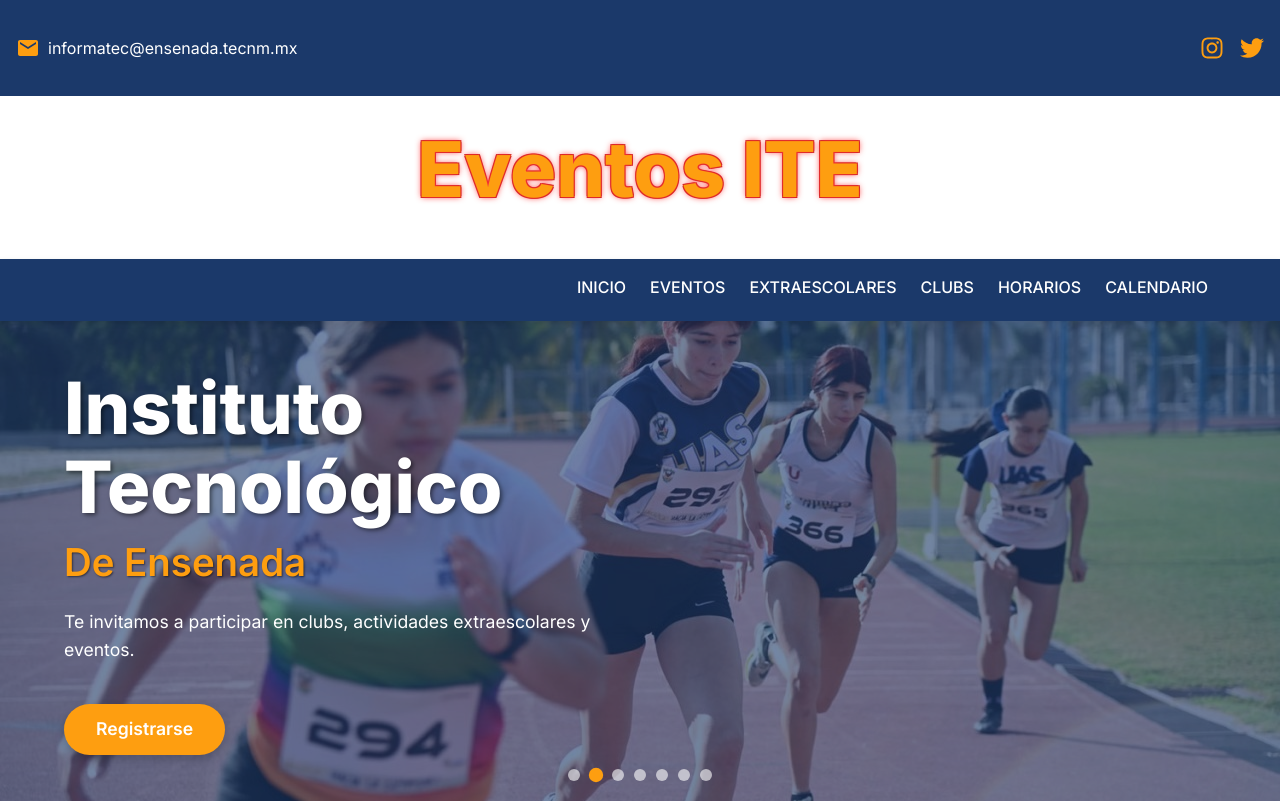
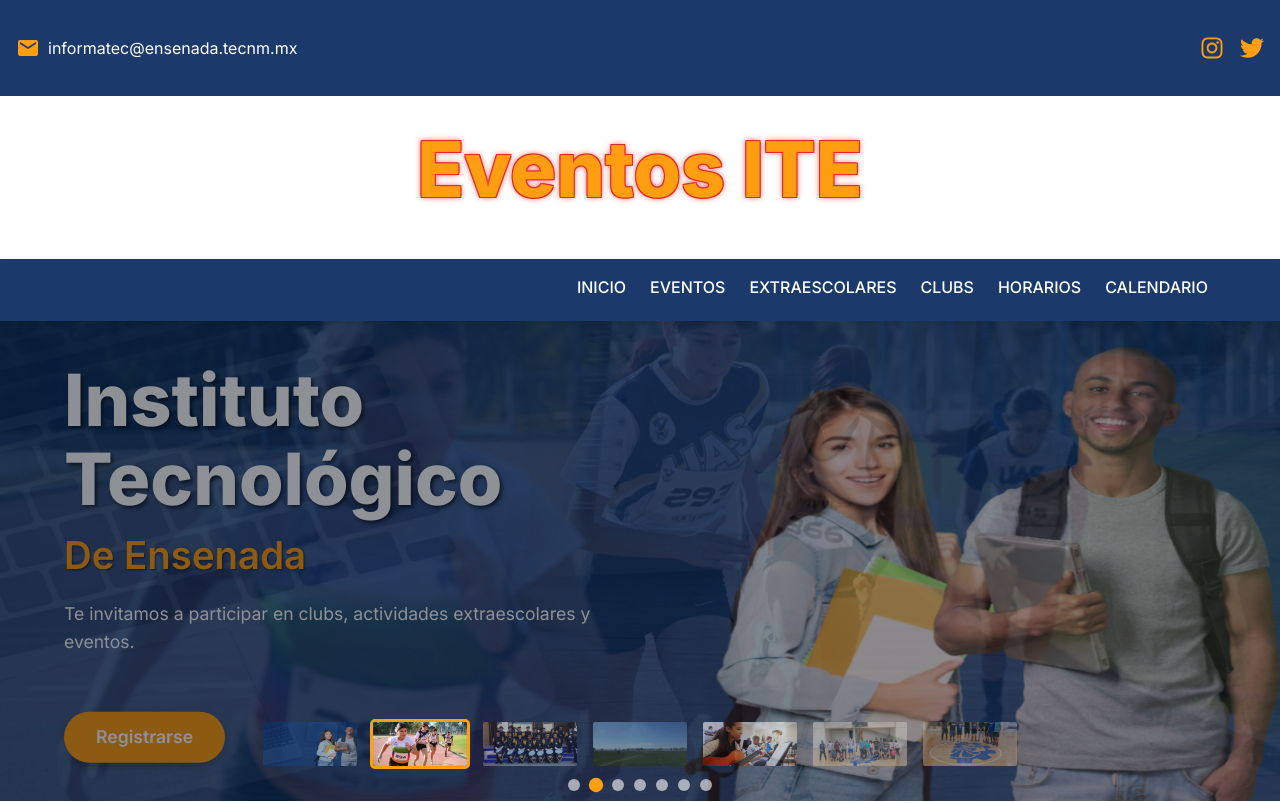
Before and after one commit to frid-a2240/informatecs, a Next.js app: page / in a window 1280 px wide. Shown: the top 803 px of the page. Built offline with nearby package versions, Linux system fonts and the light colour scheme.

Commit message:
mejora navbar page principal

```diff
--- a/package.json
+++ b/package.json
@@ -25,6 +25,7 @@
     "react-big-calendar": "^1.16.3",
     "react-dom": "^18.3.1",
     "react-icons": "^5.5.0",
+    "react-responsive-3d-carousel": "^2.1.5",
     "react-responsive-carousel": "^3.2.23",
     "react-slick": "^0.30.2",
     "slick-carousel": "^1.8.1",
--- a/src/app/components/navbaradm.jsx
+++ b/src/app/components/navbaradm.jsx
@@ -12,7 +12,7 @@
 } from "lucide-react";
 
 const navItems = [
-  { id: "dashboard", label: "Dashboard", icon: <Home size={18} /> },
+  { id: "dashboard", label: "Inicio", icon: <Home size={18} /> },
   { id: "events", label: "Gestionar Eventos", icon: <Calendar size={18} /> },
   { id: "users", label: "Usuarios", icon: <Users size={18} /> },
   { id: "inscriptions", label: "Inscripciones", icon: <FileText size={18} /> },
--- a/src/app/global.css
+++ b/src/app/global.css
@@ -2,25 +2,30 @@
 @tailwind components;
 @tailwind utilities;
 
-/* Colores originales con mejor aplicación */
+/* Colores y Tipografía Base */
 :root {
   --blue-primary: #1b396a;
   --yellow-accent: #fe9e10;
   --blue-hover: #8eafef;
   --text-dark: #333333;
-  --bg-light: linear-gradient(
-    to left,
-    rgba(8, 94, 222, 0.7),
-    rgba(8, 94, 222, 0)
-  );
   --white: #ffffff;
+  /* El color del fondo de actividades ahora es un azul muy claro */
+  --bg-activity-light: rgba(8, 94, 222, 0.05);
   font-family: "Noto Sans", sans-serif;
 }
 
+body {
+  margin: 0;
+  padding: 0;
+  box-sizing: border-box;
+}
+
+/* ==========================
+   Topbar (Barra Superior)
+========================== */
 .topbar {
   background-color: var(--blue-primary);
   color: white;
-
   height: 6rem;
   width: 100%;
   display: flex;
@@ -56,6 +61,7 @@
   transform: scale(1.2);
   color: var(--blue-hover);
 }
+
 .register-button {
   background-color: var(--yellow-accent);
   color: var(--white);
@@ -65,7 +71,7 @@
   border-radius: 9999px;
   cursor: pointer;
   display: inline-block;
-  margin-top: 2.5rem; /* 👈 lo bajamos más */
+  margin-top: 2.5rem;
   box-shadow: 0 4px 10px rgba(0, 0, 0, 0.2);
   transition: all 0.3s ease;
 }
@@ -90,7 +96,9 @@
   }
 }
 
-/* Título de la página */
+/* ==========================
+   Título de la página
+========================== */
 .main-title-section {
   background-color: var(--white);
   text-align: center;
@@ -102,41 +110,153 @@
   font-size: clamp(3.5rem, 6vw, 9rem);
   font-weight: 800;
   margin-bottom: 1rem;
-  color: var(--yellow-accent);
   text-align: center;
   text-shadow: 0 0 6px #fe3b3b, -1px -1px 0 #cb201f, 1px -1px 0 #cb201f,
     1px 1px 0 #cb201f, -1px 1px 0 #cb201f;
 }
 
-/* Sección principal  */
-.hero-section {
+.magic-slider-hero-section {
   position: relative;
   height: 60vh;
   overflow: hidden;
-  display: flex;
-  align-items: center;
-  justify-content: flex-start;
   color: var(--white);
-  text-align: left;
-  padding-left: 5%;
   margin-bottom: 3rem;
+  /* Fondo por si la lista de slides es vacía */
   background-color: var(--blue-primary);
 }
 
-.carousel-dots {
+.magic-slider-list {
+  position: relative;
+  width: 100%;
+  height: 100%;
+}
+
+.magic-slider-item {
   position: absolute;
-  bottom: 20px; /* distancia desde el borde inferior */
-  left: 50%;
-  transform: translateX(-50%);
+  top: 0;
+  left: 0;
+  width: 100%;
+  height: 100%;
+  opacity: 0;
+  transition: opacity 3s ease-in-out;
+  z-index: 0;
+}
+
+.magic-slider-item.active {
+  opacity: 1; /* El slide activo es visible */
+}
+
+.magic-slider-item img {
+  width: 100%;
+  height: 100%;
+  object-fit: cover;
+}
+
+/* Overlay Oscuro con Degradado (Para legibilidad del texto) */
+.magic-slider-list::before {
+  content: "";
+  position: absolute;
+  top: 0;
+  left: 0;
+  width: 100%;
+  height: 100%;
+  /* Degradado oscuro, con mayor opacidad a la izquierda para el texto */
+  background: linear-gradient(
+    to right,
+    rgba(0, 0, 0, 0.36),
+    /* Oscuro para contraste */ rgba(0, 0, 0, 0.339)
+  );
+  z-index: 1; /* Sobre la imagen */
+}
+
+.magic-slider-content {
+  position: absolute;
+  top: 50%;
+  left: 5%;
+  transform: translateY(-50%);
+  z-index: 2; /* Sobre el overlay */
+  max-width: 600px;
+}
+
+.magic-slider-content .main-headline {
+  font-size: clamp(3rem, 6vw, 4.5rem);
+  line-height: 1.1;
+  margin-bottom: 0.5rem;
+  font-weight: 800;
+  text-shadow: 2px 2px 4px rgba(0, 0, 0, 0.7);
+}
+
+.magic-slider-content .sub-headline {
+  font-size: clamp(1.5rem, 3vw, 2.5rem);
+  color: var(--yellow-accent);
+  font-weight: 600;
+  display: block;
+  margin-bottom: 1rem;
+  text-shadow: 1px 1px 2px rgba(0, 0, 0, 0.5);
+}
+
+.magic-slider-content p {
+  font-size: 1.1rem;
+  line-height: 1.6;
+  margin-bottom: 1rem;
+}
+
+/* Controles (Miniaturas y Puntos) */
+.magic-slider-controls {
+  position: absolute;
+  bottom: 0;
+  left: 0;
+  width: 100%;
+  display: flex;
+  flex-direction: column;
+  align-items: center;
+  padding-bottom: 10px;
+  z-index: 3;
+}
+
+.magic-slider-thumbnails {
   display: flex;
   gap: 10px;
-  z-index: 2; /* que se vean encima de la imagen */
+  margin-bottom: 10px;
+  padding: 0 10px;
+}
+
+.thumbnail-item {
+  width: 100px; /* Tamaño de la miniatura */
+  height: 50px;
+  overflow: hidden;
+  cursor: pointer;
+  border: 3px solid transparent;
+  transition: all 0.3s ease;
+  opacity: 0.6;
+  border-radius: 5px;
+}
+
+.thumbnail-item:hover {
+  opacity: 0.9;
+}
+
+.thumbnail-item.active {
+  opacity: 1;
+  border-color: var(--yellow-accent); /* Borde amarillo para el activo */
+}
+
+.thumbnail-item img {
+  width: 100%;
+  height: 100%;
+  object-fit: cover;
+}
+
+/* Puntos de navegación */
+.carousel-dots {
+  display: flex;
+  gap: 10px;
 }
 
 .carousel-dot {
   width: 12px;
   height: 12px;
-  background-color: rgba(255, 255, 255, 0.6); /* puntitos gris claro */
+  background-color: rgba(255, 255, 255, 0.6);
   border-radius: 50%;
   cursor: pointer;
   transition: all 0.3s ease;
@@ -147,54 +267,35 @@
 }
 
 .carousel-dot.active {
-  background-color: var(--yellow-accent); /* puntito activo amarillo */
-  transform: scale(1.2); /* se hace más grande */
+  background-color: var(--yellow-accent);
+  transform: scale(1.2);
 }
 
-.hero-image {
-  position: absolute;
-  top: 0;
-  left: 0;
-  width: 100%;
-  height: 100%;
-  object-fit: cover;
-  opacity: 0;
-  transition: opacity 1s ease-in-out;
+/* Media Query para el slider en móvil */
+@media (max-width: 768px) {
+  .magic-slider-hero-section {
+    height: 50vh;
+  }
+  .magic-slider-content {
+    left: 2%;
+    right: 2%;
+    max-width: none;
+    text-align: center;
+  }
+  .magic-slider-content .main-headline {
+    font-size: 2.5rem;
+  }
+  .magic-slider-thumbnails {
+    display: none;
+  }
+  .magic-slider-facebook-cta {
+    padding: 0.3rem 0.5rem;
+  }
 }
 
-.hero-image.active {
-  opacity: 0.4; /* Opacidad para que el texto sea legible */
-}
-
-.hero-text-container {
-  position: relative;
-  z-index: 1;
-  max-width: 600px;
-}
-
-.main-headline {
-  font-size: clamp(3rem, 6vw, 4.5rem);
-  line-height: 1.1;
-  margin-bottom: 0.5rem;
-  font-weight: 800;
-  text-shadow: 2px 2px 4px rgba(0, 0, 0, 0.5);
-}
-
-.sub-headline {
-  font-size: clamp(1.5rem, 3vw, 2.5rem);
-  color: var(--yellow-accent);
-  font-weight: 600;
-  display: block;
-  margin-bottom: 1rem;
-  text-shadow: 1px 1px 2px rgba(0, 0, 0, 0.5);
-}
-
-.hero-text-container p {
-  font-size: 1.1rem;
-  line-height: 1.6;
-}
-
-/* Sección de actividades */
+/* ==========================
+   Sección de actividades
+========================== */
 .activities-section {
   background-color: var(--white);
   padding: 4rem 1rem;
@@ -227,7 +328,7 @@
   flex-direction: column;
   align-items: center;
   width: 100%;
-  background-color: var(--bg-light);
+  background-color: var(--bg-activity-light);
   border-radius: 1rem;
   box-shadow: 0 4px 8px rgba(0, 0, 0, 0.1);
   overflow: hidden;
@@ -276,6 +377,7 @@
   height: 15rem;
   object-fit: cover;
 }
+
 /* ==========================
    Navbar
 ========================== */
@@ -311,7 +413,7 @@
   font-size: 1.8rem;
   color: var(--white);
   cursor: pointer;
-  display: none; /* por defecto oculto */
+  display: none;
 }
 
 /* Menú horizontal por defecto */
@@ -336,7 +438,7 @@
   display: block;
   width: 0%;
   height: 2px;
-  background: var(--yellow);
+  background: var(--yellow-accent);
   transition: width 0.3s;
   margin-top: 4px;
 }
@@ -346,7 +448,7 @@
 }
 
 .navbar__cta {
-  background-color: var(--yellow);
+  background-color: var(--yellow-accent);
   padding: 0.5rem 1rem;
   border-radius: 9999px;
   font-weight: bold;
@@ -355,8 +457,9 @@
 }
 
 .navbar__cta:hover {
-  background-color: #eab308;
+  background-color: #e68a00;
 }
+
 @media (max-width: 768px) {
   .navbar__toggle {
     display: block;
@@ -369,20 +472,19 @@
     width: 100%;
     background-color: var(--blue-primary);
     flex-direction: column;
-    align-items: center; /* centra horizontalmente */
+    align-items: center;
     padding: 1rem 0;
-    gap: 1rem; /* espacio entre enlaces */
-    display: none; /* oculto por defecto */
+    gap: 1rem;
+    display: none;
   }
 
-  /* Mostrar menú cuando se agrega la clase --open */
   .navbar__menu.navbar__menu--open {
     display: flex;
   }
 
   .navbar__link {
-    width: 100%; /* ocupa todo el ancho */
-    text-align: center; /* centra el texto */
+    width: 100%;
+    text-align: center;
     padding: 0.5rem 0;
   }
 }
@@ -455,18 +557,20 @@
 
 /* Header del sidebar */
 .sidebar-header {
-  margin-bottom: 2rem;
+  margin-bottom: 3rem;
 }
 
 .logo-title {
   font-size: 1.5rem;
   font-weight: bold;
   color: var(--yellow-accent);
+  text-align: center;
 }
 
 .logo-subtitle {
   font-size: 0.9rem;
-  color: #ccc;
+  color: var(--white);
+  text-align: center;
 }
 
 /* Perfil admin */
@@ -479,7 +583,7 @@
 
 .admin-avatar {
   background-color: var(--yellow-accent);
-  color: var(--blue-primary);
+  color: white;
   width: 50px;
   height: 50px;
   border-radius: 50%;
@@ -522,12 +626,12 @@
 }
 
 .nav-button:hover {
-  background-color: var(--blue-hover);
+  background-color: var(--blue-primary);
 }
 
 .nav-button.active {
   background-color: var(--blue-hover);
-  color: #1a1a2e;
+  color: white;
 }
 
 .nav-icon {
--- a/src/app/page.jsx
+++ b/src/app/page.jsx
@@ -4,6 +4,7 @@
 import Navbar from "./components/navbar";
 import TopBar from "./components/topbar";
 import Link from "next/link";
+import { FaFacebook } from "react-icons/fa"; // Importación requerida para el icono de Facebook
 
 const HomePage = () => {
   const [currentSlide, setCurrentSlide] = useState(0);
@@ -25,30 +26,71 @@
     return () => clearInterval(interval);
   }, [images.length]);
 
+  // Función para manejar el clic en las miniaturas y puntos
+  const handleSlideChange = (index) => {
+    setCurrentSlide(index);
+  };
+
   return (
     <>
       <TopBar />
 
       <div className="homepage-container">
-        <header className="header"></header>
-
         <section className="main-title-section">
           <h1>Eventos ITE</h1>
         </section>
 
         <Navbar />
-        <main className="hero-section">
-          <div className="carousel-container">
+
+        {/* ==============================================
+            SECCIÓN DEL CARRUSEL MODIFICADA (MAGIC SLIDER)
+        ============================================== */}
+        <main className="magic-slider-hero-section">
+          <div className="magic-slider-list">
             {images.map((image, index) => (
-              <img
+              <div
                 key={index}
-                src={image}
-                alt={`Slide ${index + 1}`}
-                className={`hero-image ${
+                className={`magic-slider-item ${
                   index === currentSlide ? "active" : ""
                 }`}
-              />
+              >
+                <img src={image} alt={`Slide ${index + 1}`} />
+
+                {/* Contenido de texto que va sobre la imagen principal */}
+                <div className="magic-slider-content">
+                  {/* Aquí colocamos el texto "Instituto Tecnológico De Ensenada" de tu código anterior */}
+                  <h1 className="main-headline">
+                    Instituto <br />
+                    Tecnológico
+                  </h1>
+                  <span className="sub-headline">De Ensenada</span>
+                  <p>
+                    Te invitamos a participar en clubs, actividades
+                    extraescolares y eventos.
+                  </p>
+                  <Link href="/designs/vistaLogin" className="register-button">
+                    Registrarse
+                  </Link>
+                </div>
+              </div>
             ))}
+
+            {/* Controles de navegación: Puntos y Miniaturas */}
+            <div className="magic-slider-controls">
+              {/* Miniaturas */}
+              <div className="magic-slider-thumbnails">
+                {images.map((image, index) => (
+                  <div
+                    key={index}
+                    className={`thumbnail-item ${
+                      index === currentSlide ? "active" : ""
+                    }`}
+                    onClick={() => handleSlideChange(index)}
+                  >
+                    <img src={image} alt={`Thumbnail ${index + 1}`} />
+                  </div>
+                ))}
+              </div>
 
               <div className="carousel-dots">
                 {images.map((_, index) => (
@@ -57,34 +99,16 @@
                     className={`carousel-dot ${
                       index === currentSlide ? "active" : ""
                     }`}
-                  onClick={() => setCurrentSlide(index)}
+                    onClick={() => handleSlideChange(index)}
                   />
                 ))}
               </div>
-          </div>
-
-          <div className="hero-text-container">
-            <div className="hero-text-content">
-              <h1 className="main-headline">
-                Instituto <br />
-                Tecnológico
-              </h1>
-              <span className="sub-headline">De Ensenada</span>
-              <p>
-                Te invitamos a participar en clubs, actividades extraescolares y
-                eventos.
-              </p>
-
-              <Link href="/designs/vistaLogin" className="register-button">
-                Registrarse
-              </Link>
             </div>
           </div>
         </main>
 
         <section className="activities-section">
           <h2>¡Entérate!</h2>
-
           <div className="activities-content">
             <div className="activity-item">
               <div className="text-content">
```
Also changed, not shown: src/app/styles/navbaradmn.css (deleted, +0 -92 lines), src/app/styles/navbares.css (+110 -133 lines), src/app/designs/vistaConfiguracion/page.jsx (deleted), 2 other files (tests, documents, lock files or other folders). Lines whose indentation alone changed are shown as unchanged.
